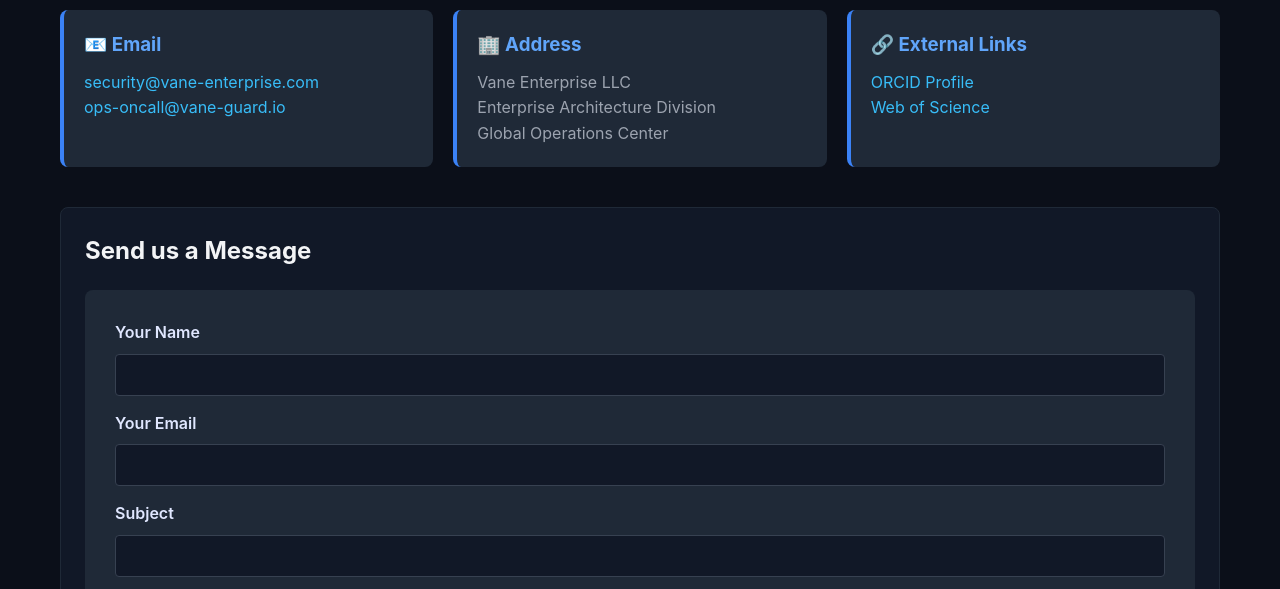
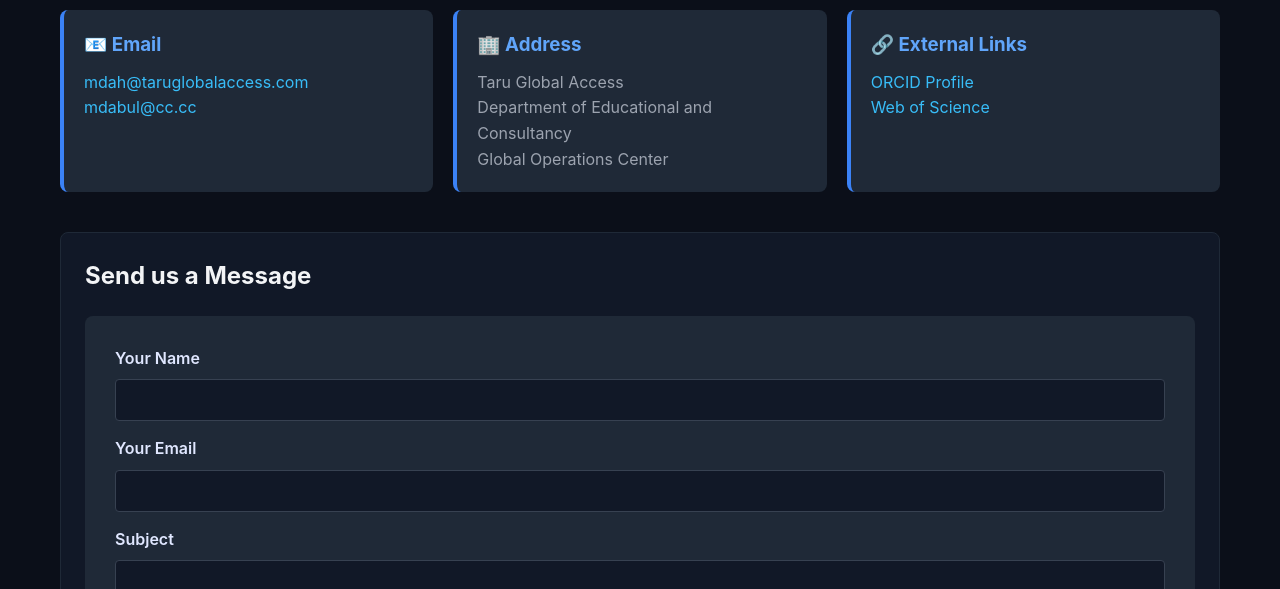
Before and after one commit to AnticipatedD/VANE-SPACE-SLA, a website: page contact-us.html in a window 1280 px wide. Shown: the part 184-773 px from the top of the page. Drawn offline with Linux system fonts and the light colour scheme.

Commit message:
Update contact information and organization details

```diff
--- a/contact-us.html
+++ b/contact-us.html
@@ -52,13 +52,13 @@
         <div class="contact-info">
             <div class="contact-item">
                 <h3>📧 Email</h3>
-                <p><a href="mailto:security@vane-enterprise.com">security@vane-enterprise.com</a></p>
-                <p><a href="mailto:ops-oncall@vane-guard.io">ops-oncall@vane-guard.io</a></p>
+                <p><a href="mailto:mdah@taruglobalaccess.com">mdah@taruglobalaccess.com</a></p>
+                <p><a href="mailto:mdabul@cc.cc">mdabul@cc.cc</a></p>
             </div>
             <div class="contact-item">
                 <h3>🏢 Address</h3>
-                <p>Vane Enterprise LLC</p>
-                <p>Enterprise Architecture Division</p>
+                <p>Taru Global Access</p>
+                <p>Department of Educational and Consultancy</p>
                 <p>Global Operations Center</p>
             </div>
             <div class="contact-item">
```
